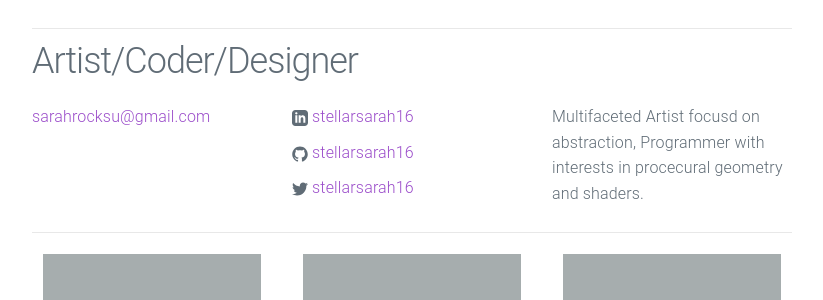
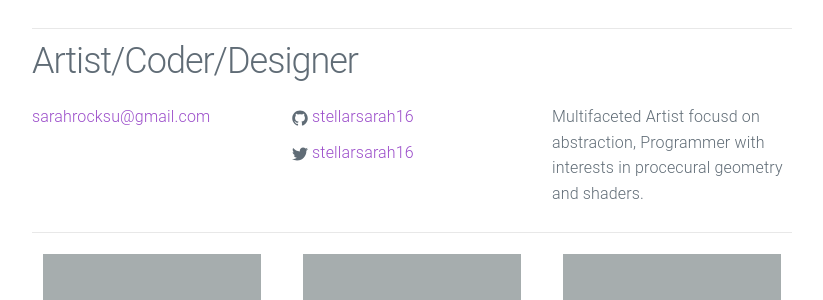
Before and after one commit to Stellarsarah16/portfolio, a Jekyll site: the page built from index.html, in a window 1280 px wide. Shown: the part 208-508 px from the top of the page, without its empty margins (228-1051 px from the left). Built offline with Jekyll 4.4.1, drawn with Linux system fonts in a browser that asks for light colours.

Commit message:
Update _config.yml

```diff
--- a/_config.yml
+++ b/_config.yml
@@ -3,8 +3,8 @@ title: Artist/Coder/Designer
 email: sarahrocksu@gmail.com
 description: > # keep this and put description below
   Multifaceted Artist focusd on abstraction, Programmer with interests in procecural geometry and shaders.
-url: "https://stellarsarah.github.io" # the base hostname & protocol for your site
-linkedin_url: "https://www.linkedin.com/in/stellarsarah16"
+url: https://stellarsarah.github.io # the base hostname & protocol for your site
+# linkedin_url: "https://www.linkedin.com/in/stellarsarah16"
 github_username: stellarsarah16
 twitter_username: stellarsarah16
 footer_text: "This site uses <a href='https://github.com/gamingportfolio/urban-theme-portfolio'>urban-theme (portfolio)</a>."
```
